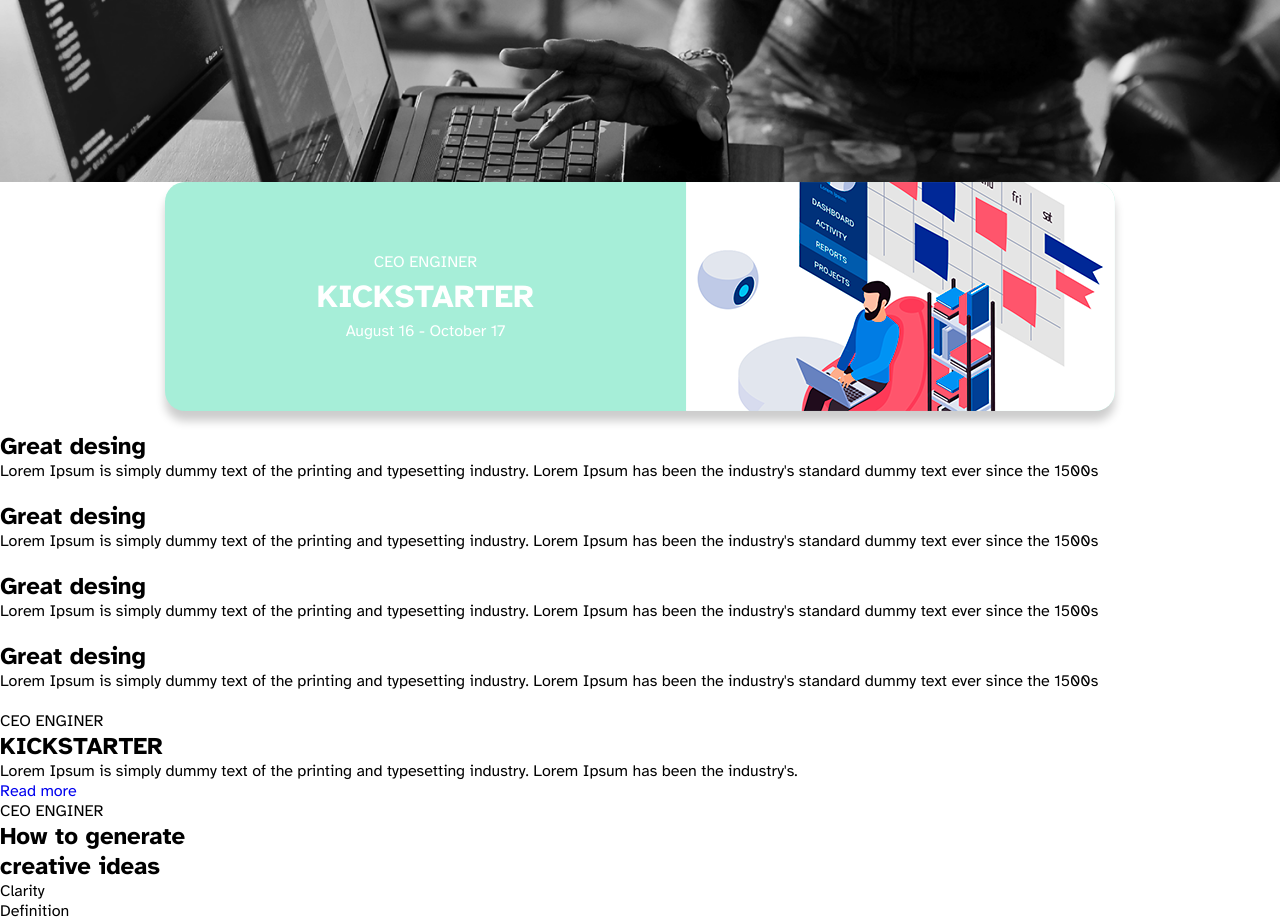
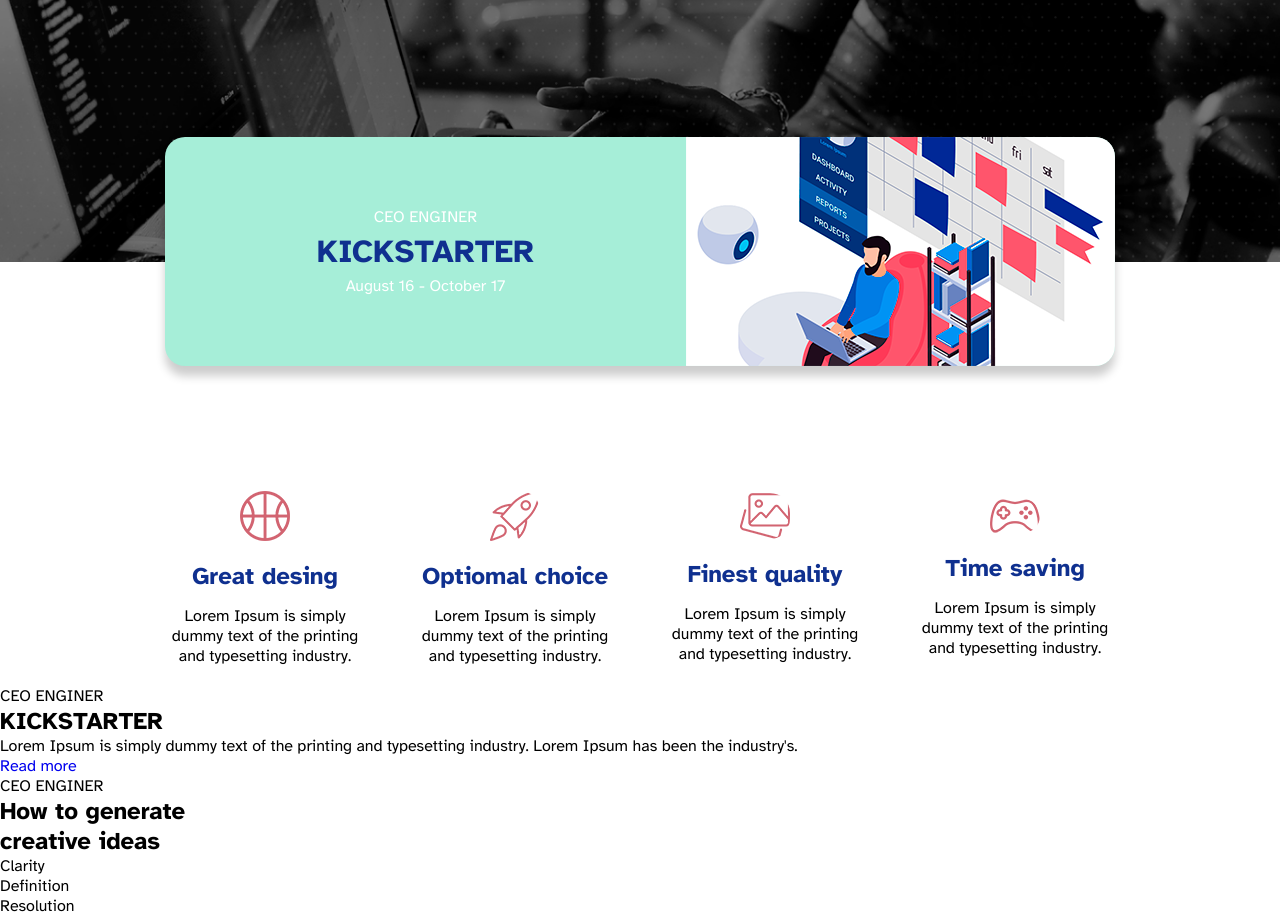
Before and after one commit to danilogomes08/softwerk, a plain HTML site: page index.html in a window 1280 px wide. Shown: the part 562-1486 px from the top of the page. Drawn offline with Linux system fonts and the light colour scheme.

Commit message:
estiliado icons e alterado bg main

```diff
--- a/css/style.css
+++ b/css/style.css
@@ -54,6 +54,7 @@ nav a:hover {
     margin: 0 auto;
     flex-wrap: wrap;
     align-items: center;
+    display: flex;
 }
 
 .main-content div p:nth-child(1) {
@@ -81,7 +82,7 @@ h1 > span{
 }
 
 main {
-    background-image: url(../imagens/bg01.png); /* center center */
+    background-image: url(../imagens/bg02.png); /* center center */
     background-size: cover;
     background-color: #f3f6ff;
     padding: 200px 0;
@@ -91,6 +92,7 @@ main {
 .main-content {
     display: flex;
     align-items: center;
+    margin-bottom: 80px;
 }
 
 .main-content div a:nth-child(even) {
@@ -110,11 +112,12 @@ main {
 
 .great-desing > div:nth-child(1) {
     justify-content: space-between;
-    display: flex;
     color: white;
     box-shadow: 0 10px 10px rgba(0,0,0, 0.2);
     background-color: #a6eed8;
     border-radius: 20px;
+    position: relative;
+    bottom: 125px;
 }
 
 .great-desing div > img {
@@ -134,3 +137,19 @@ main {
     font-size: 2rem;
     margin: 5px 0;
 }
+
+/* section icons */
+
+.great-desing div:nth-child(2) > div {
+    width: 200px;
+}
+
+.great-desing div:nth-child(2) {
+    justify-content: space-between;
+    text-align: center;
+}
+
+.great-desing h2 {
+    color: #0f308f;
+    margin: 15px 0;
+}
--- a/index.html
+++ b/index.html
@@ -66,45 +66,43 @@
             </div>
             <img src="imagens/kickstarter4.png" alt="">
         </div>
+        <div class="container">
             <div>
-            <img src="" alt="">
+                <img src="imagens/icon01.png" alt="">
                 <h2>
                     Great desing
                 </h2>
                 <p>
                     Lorem Ipsum is simply dummy text of the printing and typesetting industry.
-                Lorem Ipsum has been the industry's standard dummy text ever since the 1500s
                 </p>
             </div>
             <div>
-            <img src="" alt="">
+                <img src="imagens/icon02.png" alt="">
                 <h2>
-                Great desing
+                    Optiomal choice
                 </h2>
                 <p>
                     Lorem Ipsum is simply dummy text of the printing and typesetting industry.
-                Lorem Ipsum has been the industry's standard dummy text ever since the 1500s
                 </p>
             </div>
             <div>
-            <img src="" alt="">
+                <img src="imagens/icon03.png" alt="">
                 <h2>
-                Great desing
+                    Finest quality
                 </h2>
                 <p>
                     Lorem Ipsum is simply dummy text of the printing and typesetting industry.
-                Lorem Ipsum has been the industry's standard dummy text ever since the 1500s
                 </p>
             </div>
             <div>
-            <img src="" alt="">
+                <img src="imagens/icon04.png" alt="">
                 <h2>
-                Great desing
+                    Time saving
                 </h2>
                 <p>
                     Lorem Ipsum is simply dummy text of the printing and typesetting industry.
-                Lorem Ipsum has been the industry's standard dummy text ever since the 1500s
                 </p>
+            </div>
         </div>
     </section>
 
```
Also changed, not shown: imagens/bg02.png (added), imagens/icon01.png (added), imagens/icon02.png (added), imagens/icon03.png (added), imagens/icon04.png (added). Lines whose indentation alone changed are shown as unchanged.
